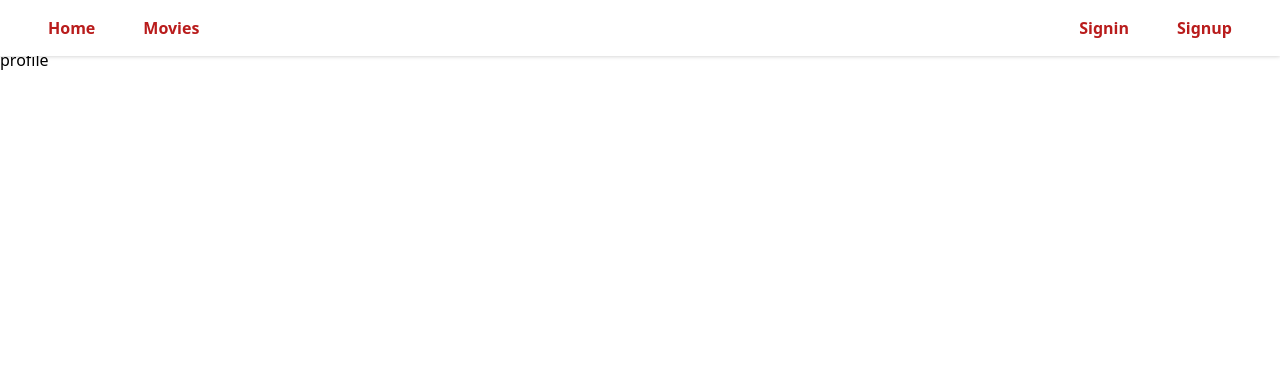
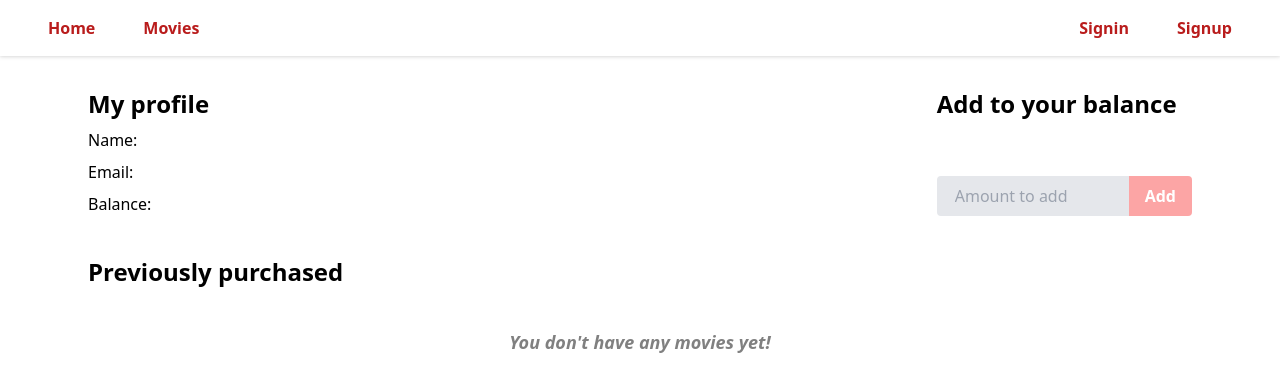
Before and after one commit to sumayajassim/MoviesApp, a Next.js app: page /profile in a window 1280 px wide. Shown: the top 392 px of the page. Built offline with nearby package versions, Linux system fonts and the light colour scheme.

Commit message:
add to balance + add the watch now button

```diff
--- a/components/Movie.tsx
+++ b/components/Movie.tsx
@@ -96,7 +96,7 @@ function Movie(props: { movie: MovieType; purchased: Boolean }) {
           {movie?.vote_average.toPrecision(2)}
         </span>
       </div>
-      {!movie?.isPurchased && !purchased && (
+      {!movie?.isPurchased && !purchased ? (
         <>
           <div className="absolute bottom-1 left-4 text-xl font-bold text-[#C21807]">
             ${movie?.price || 5}
@@ -131,6 +131,15 @@ function Movie(props: { movie: MovieType; purchased: Boolean }) {
             </button>
           </div>
         </>
+      ) : (
+        <a
+          href={`https://image.tmdb.org/t/p/original/${movie?.backdrop_path}`}
+          target="_blank"
+          className="absolute bottom-1 flex items-center  left-4 font-bold text-[#C21807]"
+        >
+          <i className="fa-regular fa-circle-play text-2xl"></i>
+          <span className="text-sm pl-2">Watch now</span>
+        </a>
       )}
     </div>
   );
--- a/components/Navbar.tsx
+++ b/components/Navbar.tsx
@@ -94,12 +94,12 @@ function Navbar() {
                     <div className="px-1 py-1 ">
                       <Menu.Item>
                         <button
-                          onClick={() => router.push("/purchases")}
+                          onClick={() => router.push("/profile")}
                           className={`
 
                             group flex w-full items-center rounded-md px-2 py-2 text-sm`}
                         >
-                          Previously purchased
+                          My profile
                         </button>
                       </Menu.Item>
                       <Menu.Item>
--- a/components/Wishlist.tsx
+++ b/components/Wishlist.tsx
@@ -17,6 +17,7 @@ function Wishlist() {
       axios.get("/api/user", {
         headers: { Authorization: token },
       }),
+    enabled: !!token,
   });
 
   const { mutate: handleAddToCartClick, isLoading: handleAddToCartLoading } =
--- a/pages/Purchases.tsx
+++ /dev/null
@@ -1,46 +0,0 @@
-import Movie from "@/components/Movie";
-import LoadingSpinner from "@/components/Spinner";
-import { useAuth } from "@/context/auth";
-import { MovieType } from "@/types";
-import { useQuery, useQueryClient } from "@tanstack/react-query";
-import axios from "axios";
-import React from "react";
-
-function Purchases() {
-  const queryClient = useQueryClient();
-  const { token } = useAuth();
-  const { data: previousPurchases, isLoading: userDetailsLoading } = useQuery({
-    queryKey: ["previousPurchases"],
-    queryFn: () =>
-      axios.get("/api/user", {
-        headers: { Authorization: token },
-      }),
-    enabled: !!token,
-  });
-
-  // const userDetail = queryClient.getQueryData('userDetails');
-  return (
-    <div className="p-12">
-      <h1 className="text-2xl font-bold pl-10 pt-10">Previously purchased</h1>
-      {previousPurchases?.data.purchases.length > 0 ? (
-        <div className="w-fit mx-auto my-auto flex flex-col p-10">
-          {userDetailsLoading ? (
-            <LoadingSpinner />
-          ) : (
-            <div className="grid lg:grid-cols-4 gap-4  md:grid-cols-3  sm:grid-cols-1 max-w-fit">
-              {previousPurchases?.data?.purchases.map((movie: MovieType) => (
-                <Movie movie={movie} purchased={true} />
-              ))}
-            </div>
-          )}
-        </div>
-      ) : (
-        <div className="p-10 text-lg text-center italic font-bold text-dark-grey">
-          You don't have any movies yet!
-        </div>
-      )}
-    </div>
-  );
-}
-
-export default Purchases;
--- a/pages/api/wishlist/add.ts
+++ b/pages/api/wishlist/add.ts
@@ -7,7 +7,7 @@ export default async function (req: NextApiRequest, res: NextApiResponse) {
   const token = req.headers["authorization"];
 
   if (!token) {
-    res.status(401).send("UnAuthorized");
+    res.status(401).json({ message: "UnAuthorized" });
   }
 
   if (req.method !== "POST") {
@@ -21,38 +21,34 @@ export default async function (req: NextApiRequest, res: NextApiResponse) {
   const purchased = await prisma.purchases.findMany({
     where: {
       userID: id,
-      moviesIDs : {has : movieId}
+      moviesIDs: { has: movieId },
     },
   });
 
-
-  if(purchased.length > 0){
-    res.status(400).send("Movie Already Purchased")
+  if (purchased.length > 0) {
+    res.status(400).json({ message: "Movie Already Purchased" });
   }
 
+  const { moviesIDs } = await prisma.wishlist.findUniqueOrThrow({
+    where: {
+      userID: id,
+    },
+  });
 
-  const {moviesIDs} = await prisma.wishlist.findUniqueOrThrow({
-    where:{
-      userID : id
-    }
-  })
-
-  if(moviesIDs.includes(movieId)){
-    res.status(400).send("Movie Already In Wishlist")
+  if (moviesIDs.includes(movieId)) {
+    res.status(400).json({ message: "Movie Already In Wishlist" });
   }
 
-     await prisma.wishlist.update({
-    where:{
-      userID: id
+  await prisma.wishlist.update({
+    where: {
+      userID: id,
     },
-    data:{
+    data: {
       moviesIDs: {
-        push: movieId
-      }
-    }
-  })
+        push: movieId,
+      },
+    },
+  });
 
-  res.json({message: "Added to Wishlist"})
-
-
+  res.json({ message: "Added to Wishlist" });
 }
--- a/pages/index.tsx
+++ b/pages/index.tsx
@@ -12,18 +12,19 @@ function App() {
   console.log({ token });
   const query = (): Promise<Response> =>
     axios.get("/api/landingpage", {
-      headers: { Authorization: localStorage.getItem("token") },
+      headers: { Authorization: token },
     });
 
   const { data, isLoading } = useQuery<Response, Error>(["categories"], query, {
     refetchOnWindowFocus: false,
+    // enabled: !!token,
   });
   const HomePageContent = data?.data.map((category) => (
     <div key={category.id}>
       <h1 className="p-7 text-red-700 font-bold text-2xl">{category.title}</h1>
       <div className="flex flex-row overflow-x-scroll space-x-3 pl-5 pb-5 pt-5 ">
         {category.movies?.map((movie: MovieType) => (
-          <Movie movie={movie} key={movie.id} />
+          <Movie movie={movie} key={movie.id} purchased={false} />
         ))}
       </div>
     </div>
--- a/pages/movie/[id].tsx
+++ b/pages/movie/[id].tsx
@@ -127,7 +127,7 @@ function GetMovie() {
               <div className="text-3xl font-bold text-white flex justify-between">
                 <span className="">
                   {movie?.data?.title} (
-                  {convertMinutesToHours(movie?.data.runtime || 0)})
+                  {convertMinutesToHours(movie?.data.runtime || 0)} h)
                 </span>
                 <div className="min-w-fit">
                   <i className="fa-solid fa-star text-yellow mx-2"></i>
--- a/pages/movie/index.tsx
+++ b/pages/movie/index.tsx
@@ -21,7 +21,7 @@ function index() {
       queryFn: async ({ pageParam = 1 }) => {
         const res = await axios.get(
           `/api/movie?page=${pageParam}&search=${value}&genre=${genre}`,
-          { headers: { Authorization: localStorage.getItem("token") } }
+          { headers: { Authorization: token } }
         );
         return res.data;
       },
@@ -30,6 +30,7 @@ function index() {
         else return pages.length + 1;
       },
       refetchOnWindowFocus: false,
+      enabled: !!token,
     });
 
   const { data: genres } = useQuery({
--- a/pages/profile.tsx
+++ b/pages/profile.tsx
@@ -1,7 +1,103 @@
-import React from "react";
+import Movie from "@/components/Movie";
+import LoadingSpinner from "@/components/Spinner";
+import { useAuth } from "@/context/auth";
+import { MovieType, MutationResponse } from "@/types";
+import { useMutation, useQuery, useQueryClient } from "@tanstack/react-query";
+import axios from "axios";
+import React, { useState } from "react";
+import { toast } from "react-toastify";
 
-function profile() {
-  return <div className="pt-12">profile</div>;
+function Purchases() {
+  const [balance, setBalance] = useState<number>();
+  const { token } = useAuth();
+  const queryClient = useQueryClient();
+  const { data: user, isLoading: userDetailsLoading } = useQuery({
+    queryKey: ["userDetails"],
+    queryFn: () =>
+      axios.get("/api/user", {
+        headers: { Authorization: token },
+      }),
+    enabled: !!token,
+  });
+
+  const { mutate: addToBalance } = useMutation({
+    mutationFn: () =>
+      axios.post(
+        "/api/addtobalance",
+        { balanceToBeAdded: +balance },
+        { headers: { Authorization: token } }
+      ),
+    onError: (err: MutationResponse) => toast.error(err?.response.data.message),
+    onSuccess: (res) => {
+      queryClient.refetchQueries({
+        queryKey: ["userDetails"],
+        type: "active",
+        exact: true,
+      });
+      toast.success(res.data.message);
+    },
+  });
+
+  return (
+    <div className="p-12">
+      <div className="flex justify-between px-10 pt-10">
+        <div className="flex flex-col gap-2">
+          <h1 className="text-2xl font-bold ">My profile</h1>
+          <div>
+            <label htmlFor="name">Name: </label>
+            <span id="name">{user?.data.user.userName}</span>
+          </div>
+          <div>
+            <label htmlFor="email">Email: </label>
+            <span id="name">{user?.data.user.email}</span>
+          </div>
+          <div>
+            <label htmlFor="email">Balance: </label>
+            <span id="name">{user?.data.user.balance}</span>
+          </div>
+        </div>
+
+        <div className="flex flex-col justify-between">
+          <h1 className="text-2xl font-bold">Add to your balance</h1>
+          <div>
+            <input
+              type="text"
+              id="addToBalance"
+              name="addToBalance"
+              onChange={(e) => setBalance(e.target.value)}
+              placeholder="Amount to add"
+              className="bg-gray-200 appearance-none border-2 w-48 border-gray-200 rounded py-2 px-4 text-gray-700 leading-tight focus:outline-none focus:border-none active:border-none focus:border-red-700 rounded-br-none rounded-tr-none"
+            />
+            <button
+              onClick={() => addToBalance()}
+              disabled={!balance}
+              className="btn btn-red hover:shadow-lg disabled:bg-red-300 disabled:shadow-none active:bg-red-900 ease-linear transition-all duration-150 rounded-bl-none rounded-tl-none"
+            >
+              Add
+            </button>
+          </div>
+        </div>
+      </div>
+      <h1 className="text-2xl font-bold pl-10 pt-10">Previously purchased</h1>
+      {user?.data.purchases.length > 0 ? (
+        <div className="w-fit mx-auto my-auto flex flex-col p-10">
+          {userDetailsLoading ? (
+            <LoadingSpinner />
+          ) : (
+            <div className="grid lg:grid-cols-4 gap-4  md:grid-cols-3  sm:grid-cols-1 max-w-fit">
+              {user?.data?.purchases.map((movie: MovieType) => (
+                <Movie movie={movie} purchased={true} />
+              ))}
+            </div>
+          )}
+        </div>
+      ) : (
+        <div className="p-10 text-lg text-center italic font-bold text-dark-grey">
+          You don't have any movies yet!
+        </div>
+      )}
+    </div>
+  );
 }
 
-export default profile;
+export default Purchases;
```
Also changed, not shown: components/Cart.tsx (+6 -4 lines).
